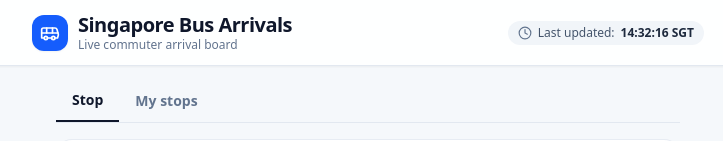
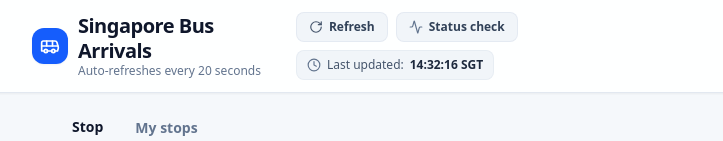
Before and after one commit to Chiuchianheng/Singapore-bus-arrivals-mgmt6110, a React (Vite) app: page / in a window 1280 px wide. Shown: the top 141 px of the page, without its empty margins (272-995 px from the left). Built offline with nearby package versions, Linux system fonts and the light colour scheme; no server answers.

Commit message:
feat: add status check, refresh button, 20s auto-refresh, and checkedAt timestamp

```diff
--- a/api/health.js
+++ b/api/health.js
@@ -12,9 +12,11 @@ export default async function handler(req, res) {
 
   const accountKey = process.env.LTA_ACCOUNT_KEY;
   const keyConfigured = Boolean(accountKey && accountKey.trim().length > 0);
+  const checkedAt = new Date().toISOString();
 
   if (!keyConfigured) {
     return sendJson(200, {
+      checkedAt,
       keyConfigured: false,
       upstreamStatus: null,
       upstreamOk: false,
@@ -33,12 +35,14 @@ export default async function handler(req, res) {
     );
 
     return sendJson(200, {
+      checkedAt,
       keyConfigured: true,
       upstreamStatus: upstreamResponse.status,
       upstreamOk: upstreamResponse.ok,
     });
   } catch (error) {
     return sendJson(200, {
+      checkedAt,
       keyConfigured: true,
       upstreamStatus: null,
       upstreamOk: false,
--- a/src/App.tsx
+++ b/src/App.tsx
@@ -15,6 +15,17 @@ export default function App() {
   const [currentStopCode, setCurrentStopCode] = useState<string>('11149');
   const [stopData, setStopData] = useState<BusStopData | null>(null);
   const [fetchStatus, setFetchStatus] = useState<ArrivalFetchStatus>('loading');
+  const [isRefreshing, setIsRefreshing] = useState<boolean>(false);
+  const [refreshTrigger, setRefreshTrigger] = useState<number>(0);
+  const [lastUpdatedTime, setLastUpdatedTime] = useState<string>(() => {
+    return (
+      new Date().toLocaleTimeString('en-GB', {
+        hour: '2-digit',
+        minute: '2-digit',
+        second: '2-digit',
+      }) + ' SGT'
+    );
+  });
 
   const [savedStops, setSavedStops] = useState<string[]>(() => {
     try {
@@ -38,7 +49,8 @@ export default function App() {
   }, [savedStops]);
 
   // Load arrivals for the active stop code
-  const loadStopArrivals = useCallback(async (code: string) => {
+  const loadStopArrivals = useCallback(
+    async (code: string, mode: 'initial' | 'silent' | 'manual' = 'initial') => {
       const trimmed = code.trim();
       if (!trimmed) {
         setFetchStatus('refused');
@@ -46,23 +58,60 @@ export default function App() {
         return;
       }
 
+      if (mode === 'initial') {
         setFetchStatus('loading');
         setStopData(null);
+      } else if (mode === 'manual') {
+        setIsRefreshing(true);
+      }
 
+      try {
         const result = await fetchStopArrivals(trimmed);
         setFetchStatus(result.status);
         setStopData(result.data);
-  }, []);
+        setLastUpdatedTime(
+          new Date().toLocaleTimeString('en-GB', {
+            hour: '2-digit',
+            minute: '2-digit',
+            second: '2-digit',
+          }) + ' SGT'
+        );
+      } finally {
+        setIsRefreshing(false);
+      }
+    },
+    []
+  );
 
   useEffect(() => {
     if (activeTab === 'stop' && currentStopCode) {
-      loadStopArrivals(currentStopCode);
+      loadStopArrivals(currentStopCode, 'initial');
     }
   }, [currentStopCode, activeTab, loadStopArrivals]);
 
+  // Refresh current stop immediately (manual button click)
+  const handleRefresh = useCallback(() => {
+    if (activeTab === 'stop' && currentStopCode) {
+      loadStopArrivals(currentStopCode, 'manual');
+    }
+    setRefreshTrigger((prev) => prev + 1);
+  }, [activeTab, currentStopCode, loadStopArrivals]);
+
+  // 20-second automatic refresh loop matching LTA's feed interval
+  useEffect(() => {
+    const interval = setInterval(() => {
+      if (activeTab === 'stop' && currentStopCode) {
+        loadStopArrivals(currentStopCode, 'silent');
+      }
+      setRefreshTrigger((prev) => prev + 1);
+    }, 20000);
+
+    return () => clearInterval(interval);
+  }, [activeTab, currentStopCode, loadStopArrivals]);
+
   const handleLoadStop = (code: string) => {
     setCurrentStopCode(code);
-    loadStopArrivals(code);
+    loadStopArrivals(code, 'initial');
   };
 
   const handleAddStop = (code: string) => {
@@ -79,14 +128,18 @@ export default function App() {
   const handleSelectFromMyStops = (code: string) => {
     setCurrentStopCode(code);
     setActiveTab('stop');
-    loadStopArrivals(code);
+    loadStopArrivals(code, 'initial');
   };
 
   const isCurrentStopSaved = savedStops.includes(currentStopCode);
 
   return (
     <div className="min-h-screen bg-slate-100/70 text-slate-900 flex flex-col font-sans antialiased">
-      <Header />
+      <Header
+        onRefresh={handleRefresh}
+        lastUpdatedTime={lastUpdatedTime}
+        isRefreshing={isRefreshing}
+      />
 
       <main className="flex-1 w-full max-w-2xl mx-auto px-4 sm:px-6 py-4 sm:py-6">
         {/* Top Tab Bar */}
@@ -156,6 +209,7 @@ export default function App() {
             <MyStopsView
               savedStops={savedStops}
               onSelectStop={handleSelectFromMyStops}
+              refreshTrigger={refreshTrigger}
             />
           </div>
         )}
--- a/src/components/Header.tsx
+++ b/src/components/Header.tsx
@@ -1,22 +1,22 @@
-import React, { useState } from 'react';
-import { Bus, Clock } from 'lucide-react';
+import React from 'react';
+import { Bus, Clock, RotateCw, Activity } from 'lucide-react';
 
-export const Header: React.FC = () => {
-  const [updatedTime] = useState<string>(() => {
-    return (
-      new Date().toLocaleTimeString('en-GB', {
-        hour: '2-digit',
-        minute: '2-digit',
-        second: '2-digit',
-      }) + ' SGT'
-    );
-  });
+interface HeaderProps {
+  onRefresh?: () => void;
+  lastUpdatedTime?: string;
+  isRefreshing?: boolean;
+}
 
+export const Header: React.FC<HeaderProps> = ({
+  onRefresh,
+  lastUpdatedTime,
+  isRefreshing = false,
+}) => {
   return (
     <header className="border-b border-slate-200 bg-white/90 backdrop-blur-sm sticky top-0 z-20 px-4 py-3 sm:px-6 shadow-xs">
-      <div className="max-w-2xl mx-auto flex flex-col sm:flex-row sm:items-center sm:justify-between gap-1.5 sm:gap-4">
+      <div className="max-w-2xl mx-auto flex flex-col sm:flex-row sm:items-center sm:justify-between gap-2.5 sm:gap-4">
         <div className="flex items-center gap-2.5">
-          <div className="w-9 h-9 rounded-xl bg-blue-600 text-white flex items-center justify-center shadow-xs">
+          <div className="w-9 h-9 rounded-xl bg-blue-600 text-white flex items-center justify-center shadow-xs shrink-0">
             <Bus className="w-5 h-5" aria-hidden="true" />
           </div>
           <div>
@@ -24,15 +24,43 @@ export const Header: React.FC = () => {
               Singapore Bus Arrivals
             </h1>
             <p className="text-xs text-slate-500 font-medium">
-              Live commuter arrival board
+              Auto-refreshes every 20 seconds
             </p>
           </div>
         </div>
 
-        <div className="flex items-center gap-1.5 text-xs text-slate-600 bg-slate-100 px-2.5 py-1 rounded-full self-start sm:self-auto">
-          <Clock className="w-3.5 h-3.5 text-slate-500" aria-hidden="true" />
-          <span>Last updated:</span>
-          <span className="font-semibold text-slate-800">{updatedTime}</span>
+        <div className="flex items-center gap-2 flex-wrap self-start sm:self-auto">
+          <button
+            type="button"
+            id="header-refresh-btn"
+            onClick={onRefresh}
+            className="inline-flex items-center gap-1.5 px-3 py-1.5 text-xs font-semibold text-slate-700 bg-slate-100 hover:bg-slate-200 active:bg-slate-300 rounded-lg border border-slate-200/80 transition-colors cursor-pointer"
+          >
+            <RotateCw
+              className={`w-3.5 h-3.5 text-slate-600 ${isRefreshing ? 'animate-spin' : ''}`}
+              aria-hidden="true"
+            />
+            <span>Refresh</span>
+          </button>
+
+          <a
+            href="/api/health"
+            target="_blank"
+            rel="noopener noreferrer"
+            id="header-status-check-btn"
+            className="inline-flex items-center gap-1.5 px-3 py-1.5 text-xs font-semibold text-slate-700 bg-slate-100 hover:bg-slate-200 active:bg-slate-300 rounded-lg border border-slate-200/80 transition-colors cursor-pointer"
+          >
+            <Activity className="w-3.5 h-3.5 text-slate-500" aria-hidden="true" />
+            <span>Status check</span>
+          </a>
+
+          {lastUpdatedTime && (
+            <div className="flex items-center gap-1.5 text-xs text-slate-600 bg-slate-100 px-2.5 py-1.5 rounded-lg border border-slate-200/60">
+              <Clock className="w-3.5 h-3.5 text-slate-500" aria-hidden="true" />
+              <span>Last updated:</span>
+              <span className="font-semibold text-slate-800">{lastUpdatedTime}</span>
+            </div>
+          )}
         </div>
       </div>
     </header>
--- a/src/components/MyStopsView.tsx
+++ b/src/components/MyStopsView.tsx
@@ -10,6 +10,7 @@ import {
 interface MyStopsViewProps {
   savedStops: string[];
   onSelectStop: (stopCode: string) => void;
+  refreshTrigger?: number;
 }
 
 interface ServiceArrivalItem {
@@ -28,6 +29,7 @@ interface SavedStopState {
 export const MyStopsView: React.FC<MyStopsViewProps> = ({
   savedStops,
   onSelectStop,
+  refreshTrigger = 0,
 }) => {
   const [stopsData, setStopsData] = useState<Record<string, SavedStopState>>({});
   const [isLoadingAll, setIsLoadingAll] = useState<boolean>(true);
@@ -40,7 +42,10 @@ export const MyStopsView: React.FC<MyStopsViewProps> = ({
     }
 
     let isCancelled = false;
-    setIsLoadingAll(true);
+    // Keep showing previous data during periodic auto-refresh, only set full loading if no data yet
+    if (Object.keys(stopsData).length === 0) {
+      setIsLoadingAll(true);
+    }
 
     // Call /api/arrivals once per saved stop
     const fetchPromises = savedStops.map(async (stopCode) => {
@@ -90,7 +95,7 @@ export const MyStopsView: React.FC<MyStopsViewProps> = ({
     return () => {
       isCancelled = true;
     };
-  }, [savedStops.join(',')]);
+  }, [savedStops.join(','), refreshTrigger]);
 
   if (savedStops.length === 0) {
     return (
```
Lines whose indentation alone changed are shown as unchanged.
